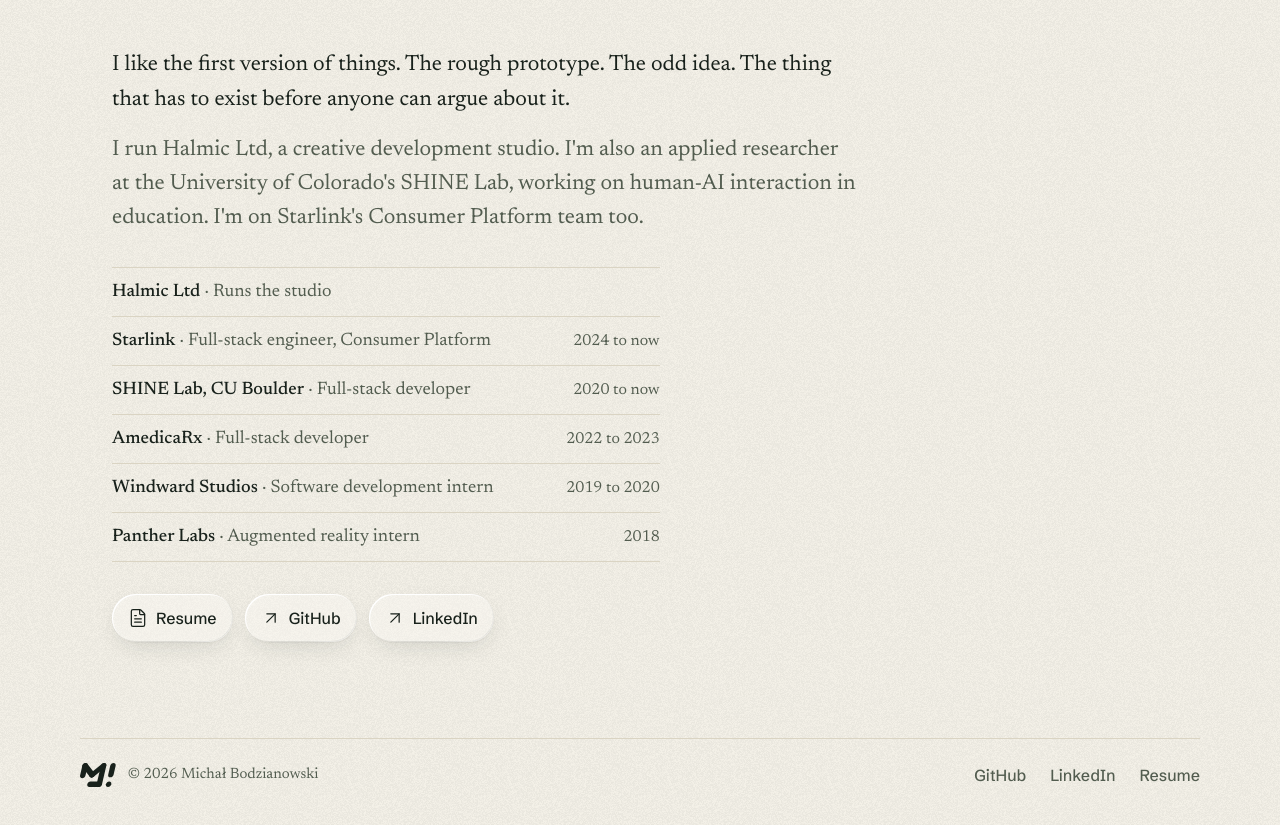
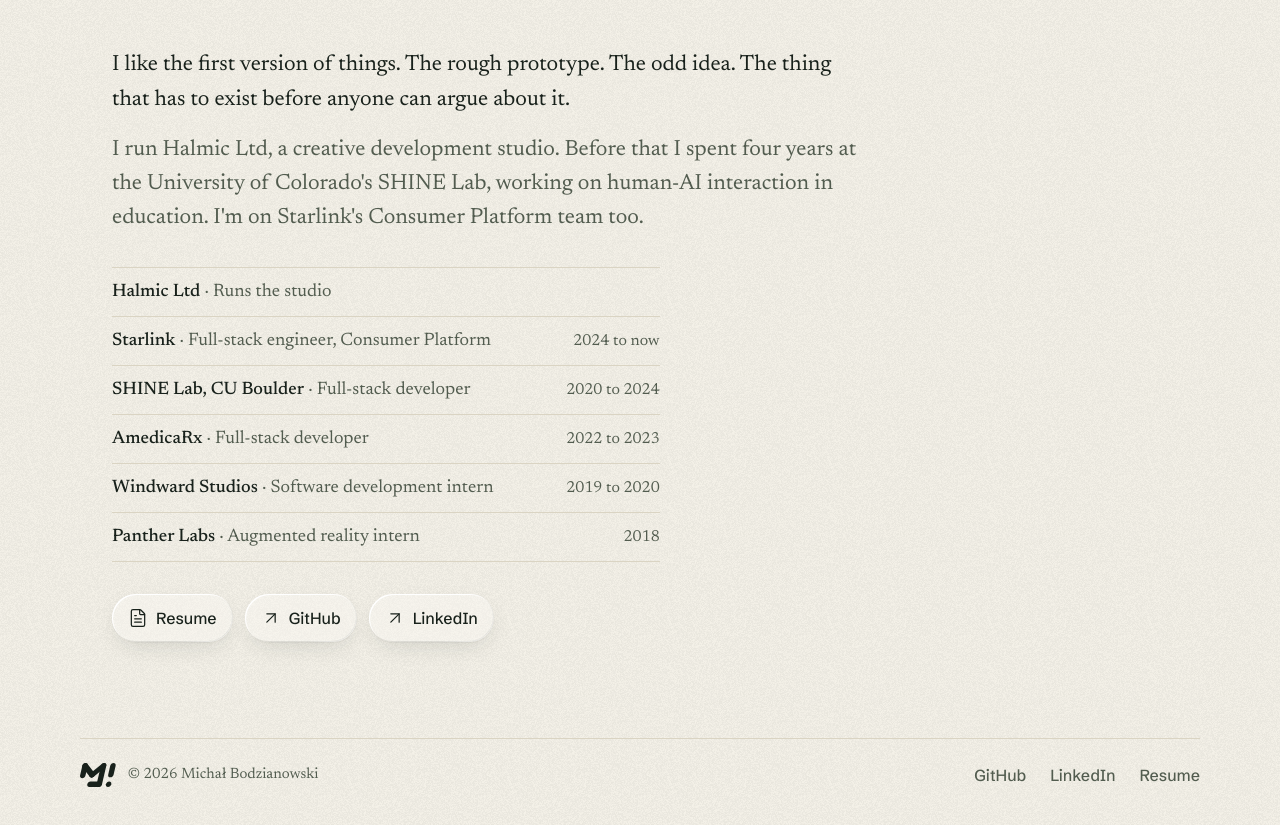
Before and after one commit to ItsMichal/space, a Next.js app: page / in a window 1280 px wide. Shown: the part 3040-3865 px from the top of the page. Built offline with nearby package versions, Linux system fonts and the light colour scheme.

Commit message:
SHINE Lab role ended in 2024
Co-Authored-By: Claude Haiku 5.5 <noreply@anthropic.com>

```diff
--- a/content/profile.ts
+++ b/content/profile.ts
@@ -29,11 +29,10 @@ export const profile = {
   /** About section paragraphs, first person. */
   about: [
     "I like the first version of things. The rough prototype. The odd idea. The thing that has to exist before anyone can argue about it.",
-    "I run Halmic Ltd, a creative development studio. I'm also an applied researcher at the University of Colorado's SHINE Lab, working on human-AI interaction in education. I'm on Starlink's Consumer Platform team too.",
+    "I run Halmic Ltd, a creative development studio. Before that I spent four years at the University of Colorado's SHINE Lab, working on human-AI interaction in education. I'm on Starlink's Consumer Platform team too.",
   ],
   worksFor: [
     { name: 'Halmic Ltd', url: 'https://halmic.co' },
-    { name: 'SHINE Lab, University of Colorado Boulder' },
     { name: 'Starlink', url: 'https://www.starlink.com' },
   ],
   alumniOf: ['University of Colorado Boulder'],
@@ -52,7 +51,7 @@ export const profile = {
   experience: [
     { company: 'Halmic Ltd', role: 'Runs the studio' },
     { company: 'Starlink', role: 'Full-stack engineer, Consumer Platform', years: '2024 to now' },
-    { company: 'SHINE Lab, CU Boulder', role: 'Full-stack developer', years: '2020 to now' },
+    { company: 'SHINE Lab, CU Boulder', role: 'Full-stack developer', years: '2020 to 2024' },
     { company: 'AmedicaRx', role: 'Full-stack developer', years: '2022 to 2023' },
     { company: 'Windward Studios', role: 'Software development intern', years: '2019 to 2020' },
     { company: 'Panther Labs', role: 'Augmented reality intern', years: '2018' },
```
Also changed, not shown: 1 other file (tests, documents, lock files or other folders).
